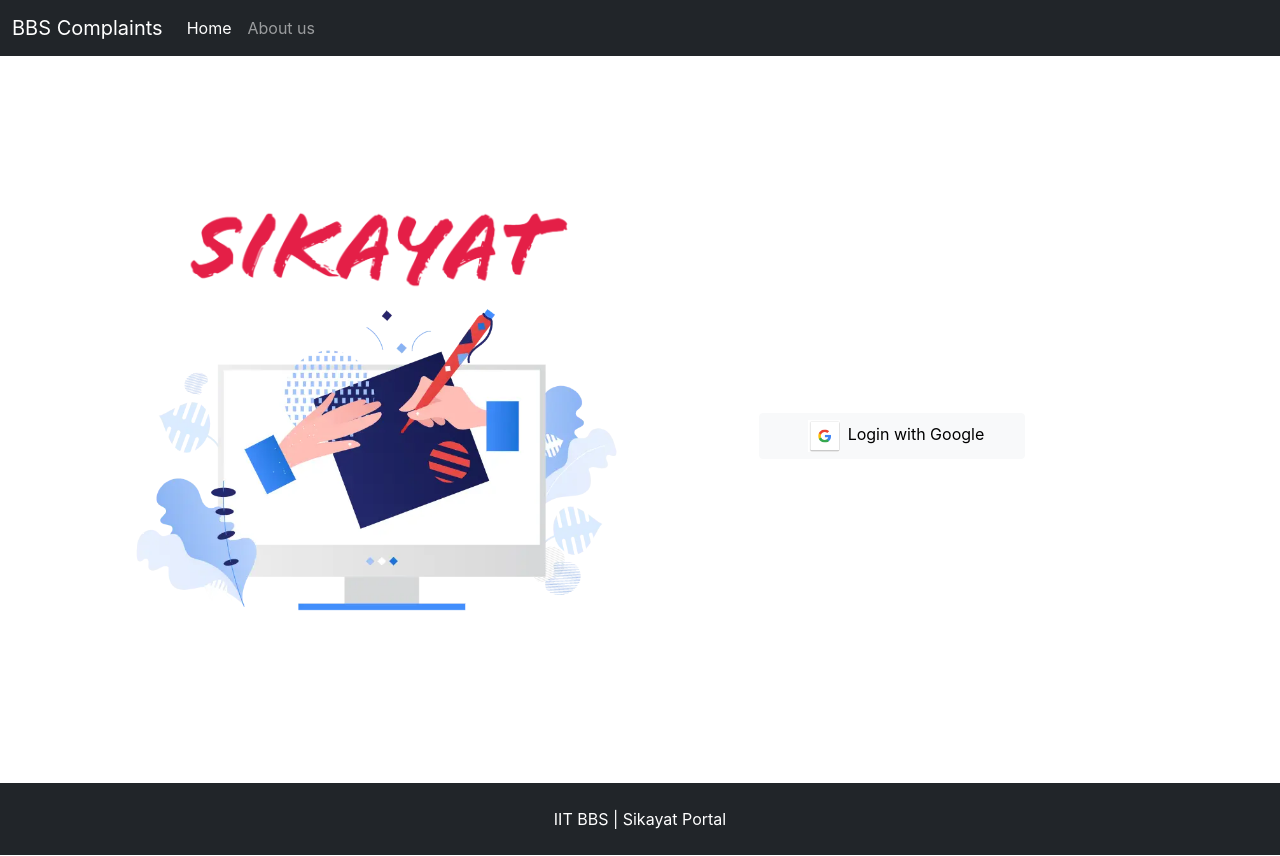
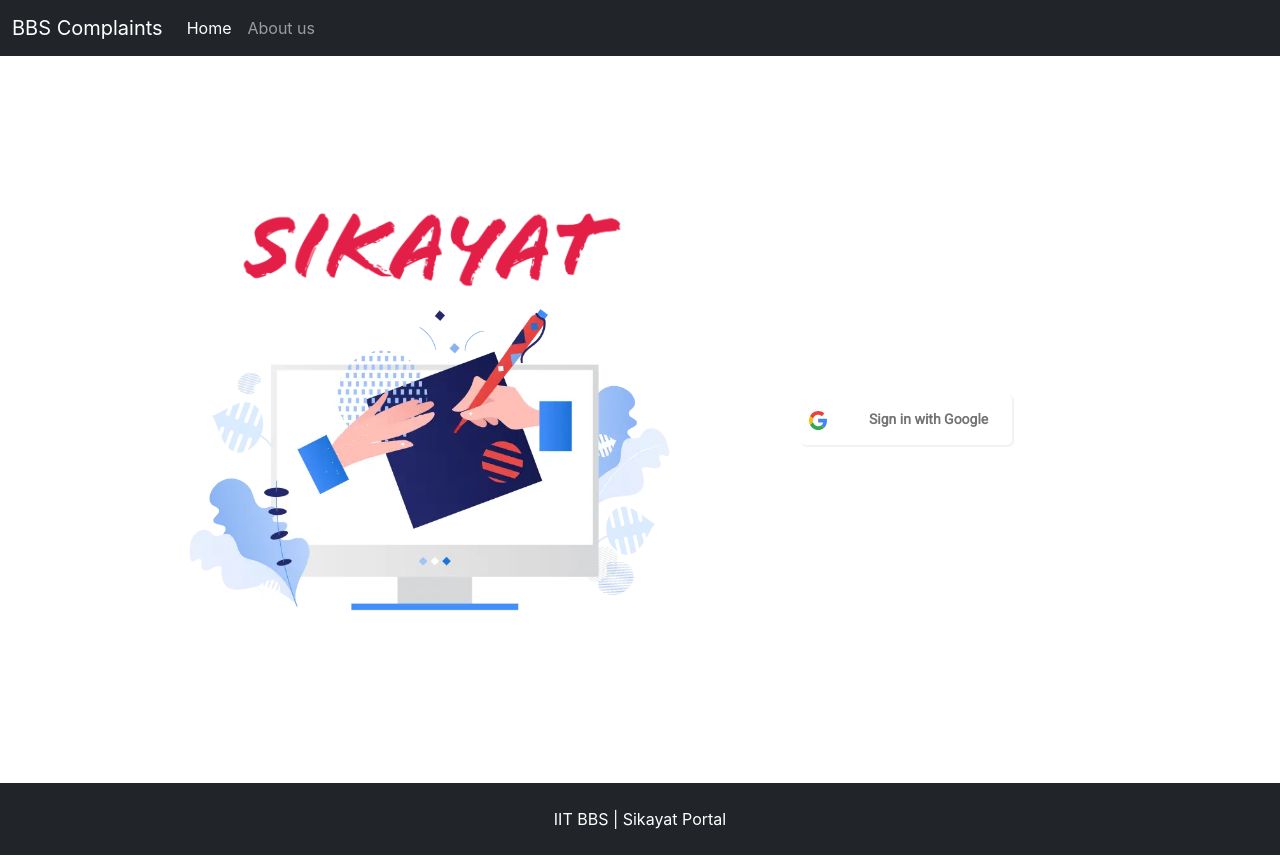
Before and after one commit to We-Us-Code/sikayat, a React (Create React App) app in the folder client/: page / in a window 1280 px wide. Built offline with nearby package versions, Linux system fonts and the light colour scheme.

Commit message:
Improved login page design

```diff
--- a/client/src/components/Login.js
+++ b/client/src/components/Login.js
@@ -7,33 +7,21 @@
       <div className="container-fluid h-custom">
         <div className="row d-flex justify-content-center align-items-center h-100">
           <div className="col-md-9 col-lg-6 col-xl-5">
-            <img
-            src="./Sikayat2.png"
-            className="img-fluid"
-            alt ="brand logo"
-            />
-            <img
-              src="./logohome.webp"
-              className="img-fluid"
-              alt="Sample"
-            />
+            <img src="./Sikayat2.png" className="img-fluid" alt="brand logo" />
+            <img src="./logohome.webp" className="img-fluid" alt="Sample" />
           </div>
-          <div className="col-md-8 col-lg-6 col-xl-4 offset-xl-1">
-            <div className="text-center text-lg-start mt-4 pt-2">
-              <button
-                type="button"
-                className="btn btn-light"
-                style={{ paddingLeft: "2.5rem", paddingRight: "2.5rem" }}
-              >
-                <img src="/google_login.svg" alt = "Login Button" height={32} width={32} className="mx-2"/>
-                Login with Google
-              </button>
-            </div>
+          <div className="col-md-8 col-lg-6 col-xl-4 ">
+            <button type="button" className="google-button">
+              <span className="google-button__icon"><img src="./logo.svg" alt="signIn Logo"></img></span>
+              <span className="google-button__text">Sign in with Google</span>
+            </button>
           </div>
         </div>
       </div>
-      <div className="d-flex flex-column flex-md-column text-center text-md-start justify-content-between py-4 px-4 px-xl-5 bg-dark">
-        <div className="text-white text-center mb-3 mb-md-0">IIT BBS | Sikayat Portal</div>
+      <div className="d-flex flex-column flex-md-column text-center text-md-start justify-content-between py-4 px-4 px-xl-1 bg-dark">
+        <div className="text-white text-center mb-3 mb-md-0">
+          IIT BBS | Sikayat Portal
+        </div>
       </div>
     </section>
   );
--- a/client/src/styles/Login.css
+++ b/client/src/styles/Login.css
@@ -6,3 +6,50 @@
     height: 100%;
   }
 }
+
+.google-button {
+  height: 50px;
+  border-width: 0;
+  background: white;
+  color: #737373;
+  border-radius: 5px;
+  white-space: nowrap;
+  box-shadow: 1px 1px 0px 1px rgba(0, 0, 0, 0.05);
+  transition-property: background-color, box-shadow;
+  transition-duration: 150ms;
+  transition-timing-function: ease-in-out;
+  padding: 0;
+}
+
+.google-button:focus,
+.google-button:hover {
+  box-shadow: 1px 4px 5px 1px rgba(0, 0, 0, 0.1);
+}
+
+.google-button:active {
+  background-color: #e5e5e5;
+  box-shadow: none;
+  transition-duration: 10ms;
+}
+
+.google-button__icon {
+  display: inline-block;
+  vertical-align: middle;
+  margin: 0px 18px 8px 8px;
+  width: 18px;
+  height: 18px;
+  box-sizing: border-box;
+}
+
+.google-button__text {
+  display: inline-block;
+  vertical-align: middle;
+  padding: 0 24px;
+  font-size: 14px;
+  font-weight: bold;
+  font-family: "Roboto", arial, sans-serif;
+}
+
+button ~ button {
+  margin-left: 20px;
+}
```
Also changed, not shown: client/public/google_login.svg (deleted), client/public/logo.svg (added).
